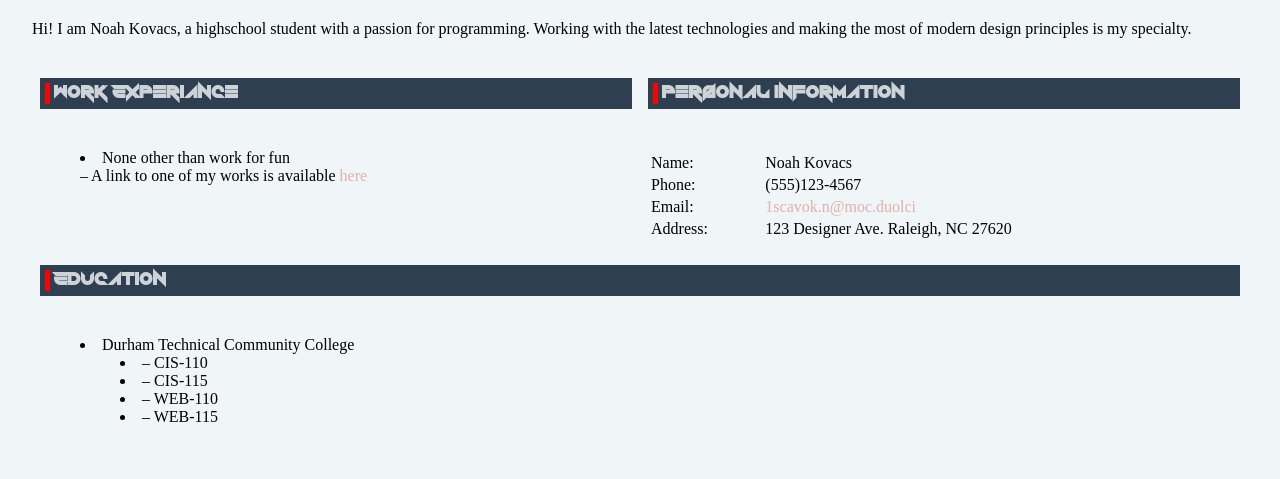
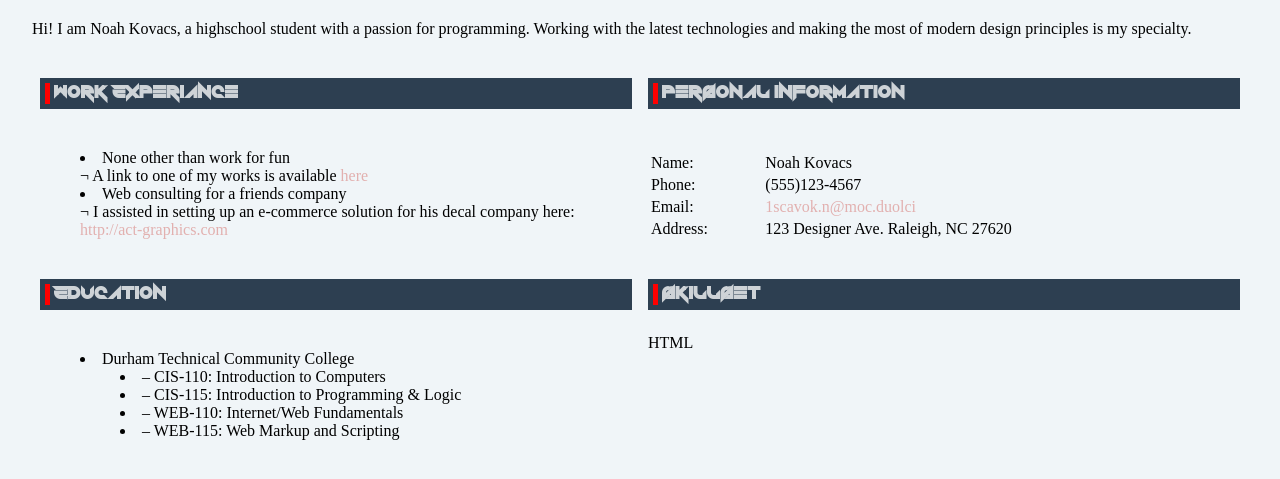
Before and after one commit to BitForger/WEB-115-Project, a plain HTML site: page index.html in a window 1280 px wide. Shown: the part 85-564 px from the top of the page. Drawn offline with Linux system fonts and the light colour scheme.

Commit message:
Working towards finishing

```diff
--- a/index.html
+++ b/index.html
@@ -57,7 +57,10 @@
                 <h3 class="sectionHeader"><span class="highlight">&nbsp;</span> Work Experiance</h3>
                 <ul>
                     <li>None other than work for fun
-                        <br> &ndash; A link to one of my works is available <a href="https://cyb3rwarri0r8.github.io/">here</a>
+                        <br> &not; A link to one of my works is available <a href="https://cyb3rwarri0r8.github.io/">here</a>
+                    </li>
+                    <li>Web consulting for a friends company
+                        <br>&not; I assisted in setting up an e-commerce solution for his decal company here: <a href="http://act-graphics.com">http://act-graphics.com</a>
                     </li>
                 </ul>
             </div>
@@ -96,13 +99,24 @@
                 <ul>
                     <li>Durham Technical Community College</li>
                     <ul>
-                        <li>&ndash; CIS-110</li>
-                        <li>&ndash; CIS-115</li>
-                        <li>&ndash; WEB-110</li>
-                        <li>&ndash; WEB-115</li>
+                        <li>&ndash; CIS-110: Introduction to Computers</li>
+                        <li>&ndash; CIS-115: Introduction to Programming &amp; Logic</li>
+                        <li>&ndash; WEB-110: Internet/Web Fundamentals</li>
+                        <li>&ndash; WEB-115: Web Markup and Scripting</li>
                     </ul>
                 </ul>
 
+            </div>
+            <div class="col-md">
+                <h3 class="sectionHeader"><span class="highlight">&nbsp;</span> Skillset</h3>
+                <div class="row">
+                    <div class="col-sm">
+                        HTML
+                        <script type="text/javascript">
+                            var angle = state / 50 * Math.PI - 1 / 2 * Math.PI;
+                        </script>
+                    </div>
+                </div>
             </div>
         </div>
     </div>
```
